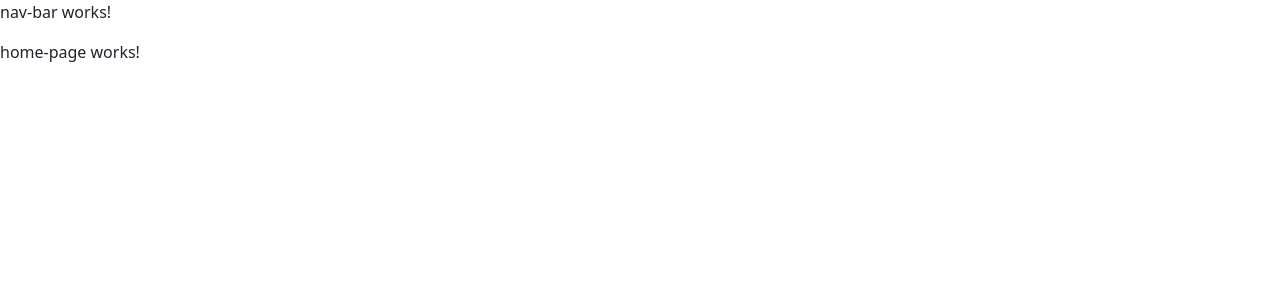
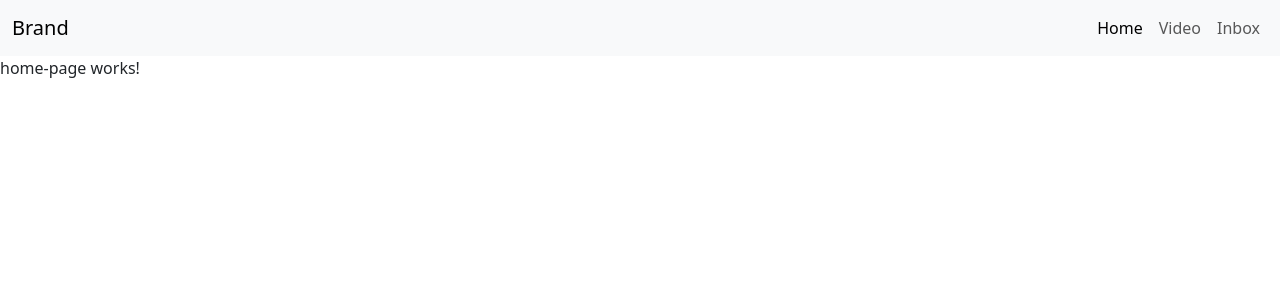
Before and after one commit to lnwProgramingSpeed/hackathon, an Angular app: page /home in a window 1280 px wide. Shown: the top 300 px of the page. Built offline with nearby package versions, Linux system fonts and the light colour scheme.

Commit message:
add navbar

```diff
--- a/src/app/app-routing.module.ts
+++ b/src/app/app-routing.module.ts
@@ -57,7 +57,7 @@ const routes: Routes = [
     path: 'inbox',
     component: InboxPageComponent,
   },
-  { path: '', redirectTo: '/home', pathMatch: 'full' },
+  { path: '', redirectTo: 'home', pathMatch: 'full' },
 ];
 
 @NgModule({
--- a/src/app/inbox-page/inbox-page.component.html
+++ b/src/app/inbox-page/inbox-page.component.html
@@ -1 +1,2 @@
+<app-nav-bar></app-nav-bar>
 <p>inbox-page works!</p>
--- a/src/app/nav-bar/nav-bar.component.html
+++ b/src/app/nav-bar/nav-bar.component.html
@@ -1 +1,27 @@
-<p>nav-bar works!</p>
+<nav class="navbar navbar-expand-lg navbar-light bg-light">
+    <div class="container-fluid">
+        <div class="collapse navbar-collapse">
+
+            <ul class="navbar-nav me-auto mb-2 mb-lg-0">
+                <a class="navbar-brand" href="#">Brand</a>
+                <button class="navbar-toggler" type="button" data-bs-toggle="collapse" data-bs-target="#navbarContent"
+                    aria-controls="navbarSupportedContent" aria-expanded="false" aria-label="Toggle navigation">
+                    <span class="navbar-toggler-icon"></span>
+                </button>
+            </ul>
+
+            <ul class="navbar-nav">
+                <li class="nav-item">
+                    <a class="nav-link active" href="home">Home</a>
+                </li>
+                <li class="nav-item">
+                    <a class="nav-link" href="search">Video</a>
+                </li>
+                <li class="nav-item">
+                    <a class="nav-link" href="inbox">Inbox</a>
+                </li>
+            </ul>
+
+        </div>
+    </div>
+</nav>
--- a/src/app/search-page/search-page.component.html
+++ b/src/app/search-page/search-page.component.html
@@ -1 +1,2 @@
+<app-nav-bar></app-nav-bar>
 <p>search-page works!</p>
```
